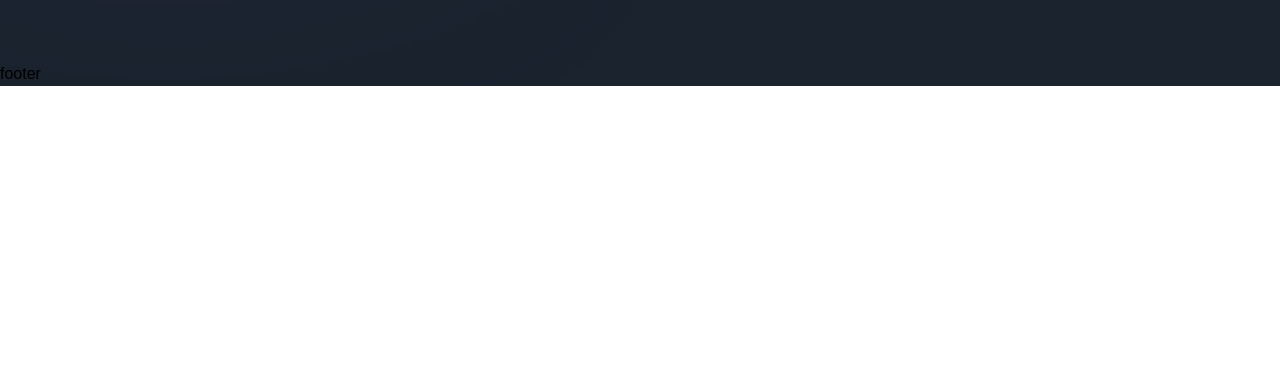
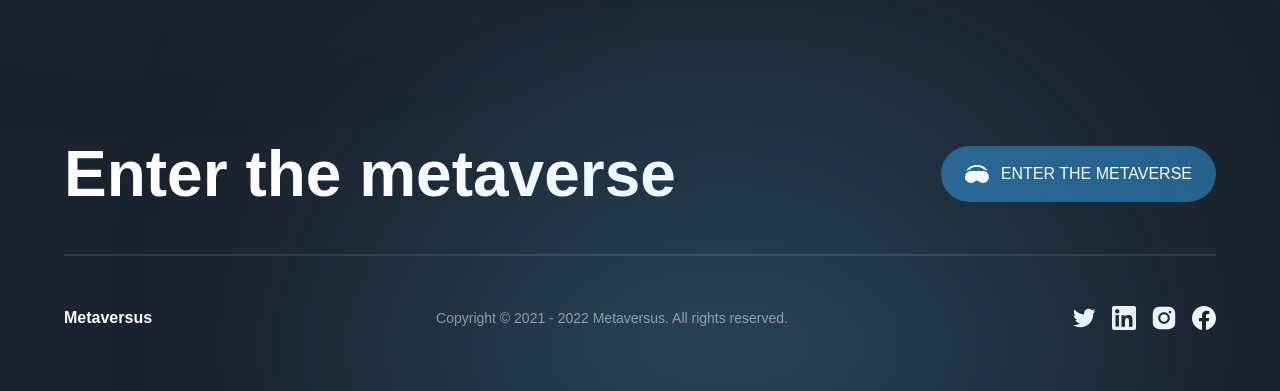
Before and after one commit to witehound/metaversus, a Next.js app: page / in a window 1280 px wide. Shown: the part 6979-7370 px from the top of the page. Before the commit the page ends 7065 px from the top, so only its background shows below. Built offline with nearby package versions, Linux system fonts and the light colour scheme; a web font is replaced by a local one.

Commit message:
finished footer component

```diff
--- a/components/Footer.jsx
+++ b/components/Footer.jsx
@@ -1,9 +1,60 @@
-'use client';
+"use client";
+
+import { motion } from "framer-motion";
+
+//internal imports
+import styles from "../styles";
+import { footerVariants } from "../utils/motion";
+import { socials } from "../constants";
 
 const Footer = () => (
-  <footer>
-    footer
-  </footer>
+  <motion.footer
+    variants={footerVariants}
+    initial="hidden"
+    whileInView={"show"}
+    className={`${styles.paddings} py-8 relative`}
+  >
+    <div className="footer-gradient" />
+    <div className={`${styles.innerWidth} mx-auto flex flex-col gap-8`}>
+      <div className="flex items-center justify-between gap-5 flex-wrap">
+        <h4 className="font-bold md:text-[64px] text-[44px] text-white">
+          Enter the metaverse
+        </h4>
+        <button
+          type="button"
+          className="flex items-center h-fit py-4 px-6 bg-[#25618b] rounded-[32px] gap-[12px]"
+        >
+          <img
+            src="./headset.svg"
+            alt="head set"
+            className="w-[24px] h-[24px] object-contain"
+          />
+          <span className="font-normal text-[16px] text-white uppercase">
+            Enter the metaverse
+          </span>
+        </button>
+      </div>
+      <div className="flex flex-col">
+        <div className="mb-[50px] h-[2px] bg-white opacity-10" />
+        <div className="flex items-center justify-between flex-wrap gap-4">
+          <h4 className=" font-extrabold text-24px text-white">Metaversus</h4>
+          <p className="font-normal text-[14px] text-white opacity-50">
+            Copyright © 2021 - 2022 Metaversus. All rights reserved.
+          </p>
+          <div className="flex gap-4">
+            {socials.map((el) => (
+              <img
+                src={el.url}
+                alt={el.name}
+                key={el.name}
+                className="w-[24px] h-[24px] object-contain cursor-pointer"
+              />
+            ))}
+          </div>
+        </div>
+      </div>
+    </div>
+  </motion.footer>
 );
 
 export default Footer;
```
